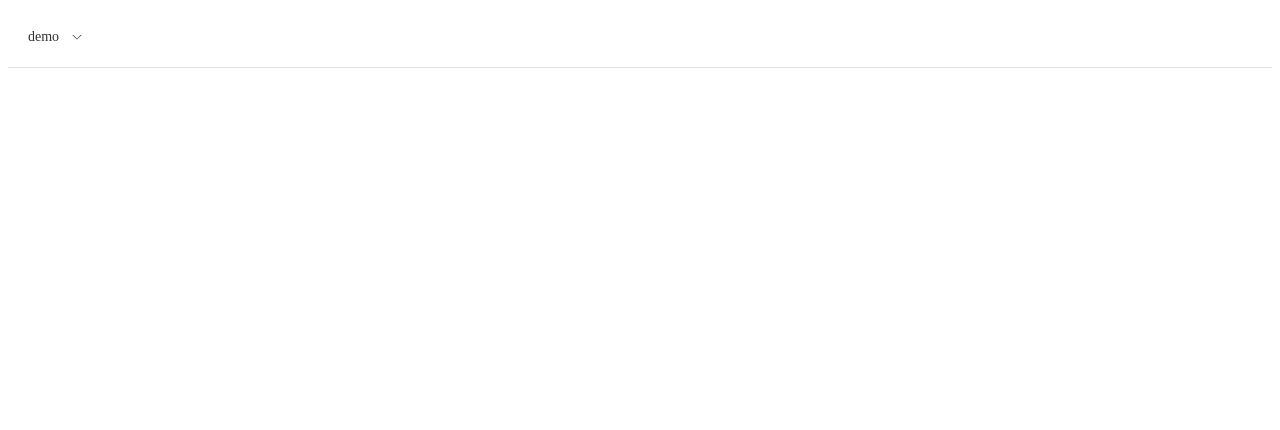
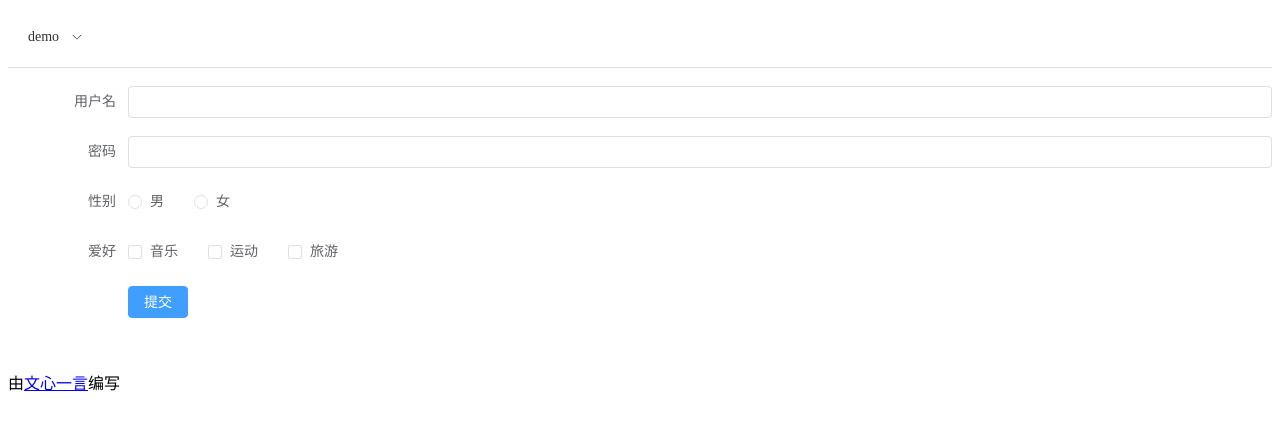
Before and after one commit to MCheping8108/vue-element-demo, a Vue app: page /userforms in a window 1280 px wide. Before the commit this address had no page. Shown: the top 430 px of the page. Built offline with nearby package versions, Linux system fonts and the light colour scheme.

Commit message:
添加userforms.vue

```diff
--- a/src/App.vue
+++ b/src/App.vue
@@ -22,6 +22,7 @@ const handleSelect = (key: string, keyPath: string[]) => {
       <template #title>demo</template>
       <RouterLink to="/"><el-menu-item index="2-1">主页</el-menu-item></RouterLink>
       <RouterLink to="/about"><el-menu-item index="2-2">about</el-menu-item></RouterLink>
+      <RouterLink to="/userforms"><el-menu-item index="2-3">userforms</el-menu-item></RouterLink>
 
     </el-sub-menu>
   </el-menu>
--- a/src/router/index.ts
+++ b/src/router/index.ts
@@ -5,6 +5,7 @@ const router = createRouter({
     routes: [
         {path: '/', name: 'home', component: () => import('../views/HomeView.vue')},
         {path: '/about', name: 'about', component: () => import('../views/about.vue')},
+        {path: '/userforms', name: 'userforms', component: () => import('../views/userforms.vue')},
     ]
 })
 
--- /dev/null
+++ b/src/views/userforms.vue
@@ -0,0 +1,50 @@
+<template>
+    <el-form :model="form" label-width="120px">
+      <el-form-item label="用户名">
+        <el-input v-model="form.username"></el-input>
+      </el-form-item>
+      <el-form-item label="密码">
+        <el-input type="password" v-model="form.password"></el-input>
+      </el-form-item>
+      <el-form-item label="性别">
+        <el-radio-group v-model="form.gender">
+          <el-radio label="男"></el-radio>
+          <el-radio label="女"></el-radio>
+        </el-radio-group>
+      </el-form-item>
+      <el-form-item label="爱好">
+        <el-checkbox-group v-model="form.hobbies">
+          <el-checkbox label="音乐"></el-checkbox>
+          <el-checkbox label="运动"></el-checkbox>
+          <el-checkbox label="旅游"></el-checkbox>
+        </el-checkbox-group>
+      </el-form-item>
+      <el-form-item>
+        <el-button type="primary" @click="submitForm">提交</el-button>
+      </el-form-item>
+    </el-form>
+
+    <br>
+    <p>由<a href="https://yiyan.baidu.com/">文心一言</a>编写</p>
+  </template>
+
+  <script>
+  export default {
+    data() {
+      return {
+        form: {
+          username: '',
+          password: '',
+          gender: '',
+          hobbies: []
+        }
+      }
+    },
+    methods: {
+      submitForm() {
+        // 提交表单，进行后续操作
+        console.log(this.form);
+      }
+    }
+  }
+  </script>
```
Also changed, not shown: components.d.ts (+7 -0 lines).
